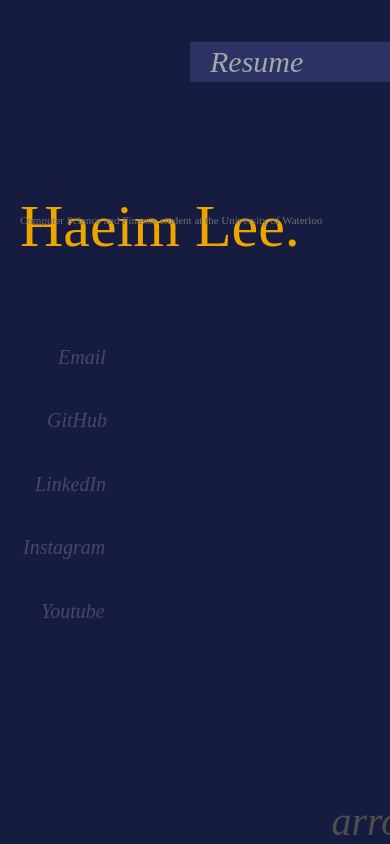
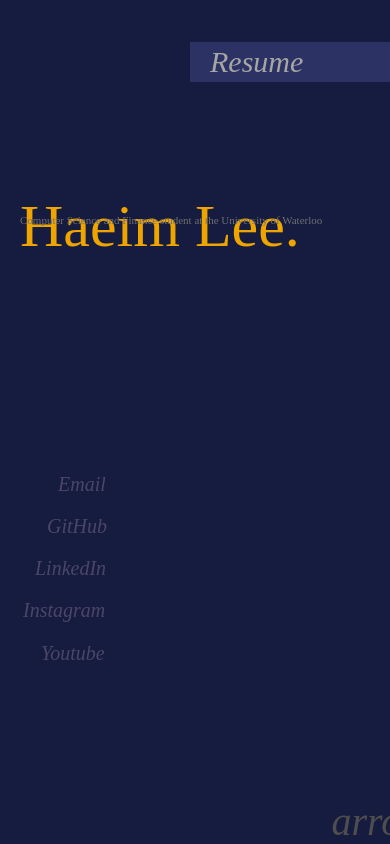
Before and after one commit to leehaei/hmlwebsite, a React (Create React App) app: page / in a window 390 px wide. Built offline with nearby package versions, Linux system fonts and the light colour scheme; the HTML template or start-up script is replaced by a standard one.

Commit message:
updated links

```diff
--- a/src/App.css
+++ b/src/App.css
@@ -153,7 +153,7 @@
   height: 40px;
   left: 0px;
   right: 70%;
-  top: 45%;
+  top: 50%;
   padding-left: 180px;
 
   font-family: Lora;
@@ -187,7 +187,7 @@
   height: 40px;
   left: 0px;
   right: 70%;
-  top: 65%;
+  top: 60%;
   padding-left: 142px;
 
   font-family: Lora;
@@ -204,7 +204,7 @@
   height: 40px;
   left: 0px;
   right: 70%;
-  top: 75%;
+  top: 65%;
   padding-left: 125px;
 
   font-family: Lora;
@@ -221,7 +221,7 @@
   height: 40px;
   left: 0px;
   right: 70%;
-  top: 85%;
+  top: 70%;
   padding-left: 152px;
 
   font-family: Lora;
@@ -323,7 +323,7 @@
     height: 40px;
     left: 0px;
     right: 70%;
-    top: 40%;
+    top: 55%;
     padding-left: 58px;
 
     font-family: Lora;
@@ -340,7 +340,7 @@
     height: 40px;
     left: 0px;
     right: 70%;
-    top: 47.5%;
+    top: 60%;
     padding-left: 47px;
 
     font-family: Lora;
@@ -357,7 +357,7 @@
     height: 40px;
     left: 0px;
     right: 70%;
-    top: 55%;
+    top: 65%;
     padding-left: 35px;
 
     font-family: Lora;
@@ -374,7 +374,7 @@
     height: 40px;
     left: 0px;
     right: 70%;
-    top: 62.5%;
+    top: 70%;
     padding-left: 23px;
 
     font-family: Lora;
@@ -391,7 +391,7 @@
     height: 40px;
     left: 0px;
     right: 70%;
-    top: 70%;
+    top: 75%;
     padding-left: 41px;
 
     font-family: Lora;
@@ -667,7 +667,7 @@
     height: 40px;
     left: 0px;
     right: 70%;
-    top: 45%;
+    top: 55%;
     padding-left: 380px;
 
     font-family: Lora;
@@ -684,7 +684,7 @@
     height: 40px;
     left: 0px;
     right: 70%;
-    top: 55%;
+    top: 60%;
     padding-left: 360px;
 
     font-family: Lora;
@@ -718,7 +718,7 @@
     height: 40px;
     left: 0px;
     right: 70%;
-    top: 75%;
+    top: 70%;
     padding-left: 325px;
 
     font-family: Lora;
@@ -735,7 +735,7 @@
     height: 40px;
     left: 0px;
     right: 70%;
-    top: 85%;
+    top: 75%;
     padding-left: 352px;
 
     font-family: Lora;
```
